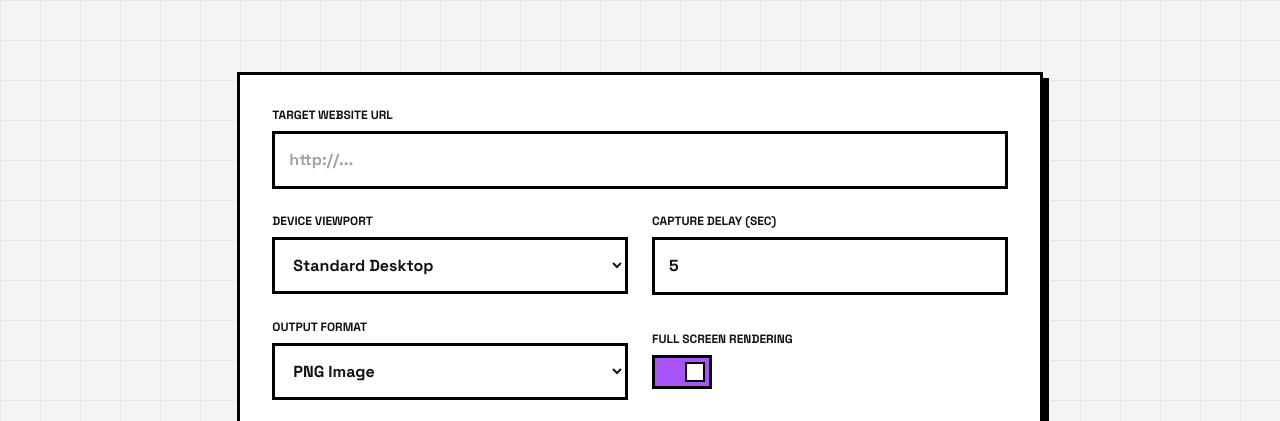
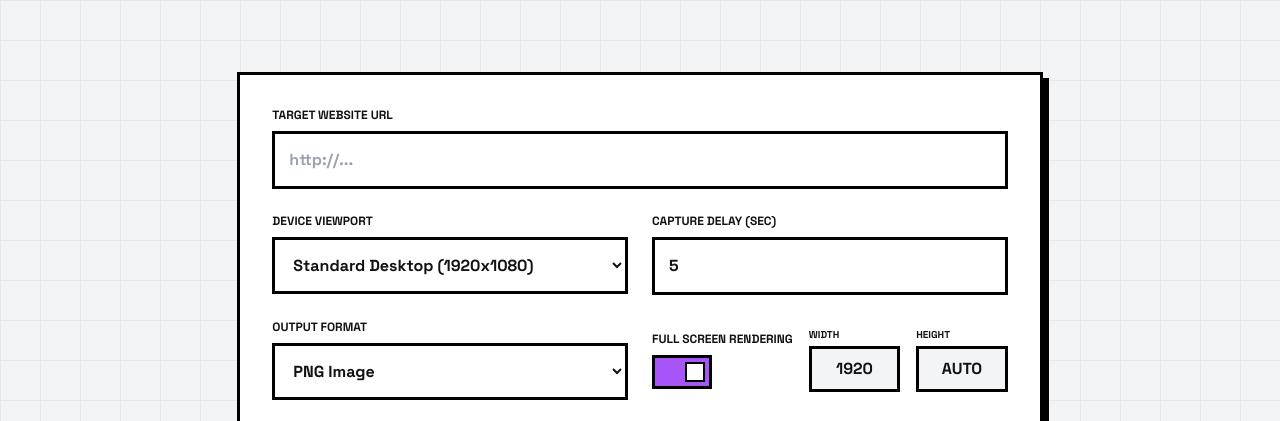
Before and after one commit to yemobyte/YeMo-SC, a website: page public/index.html in a window 1280 px wide. Shown: the part 360-781 px from the top of the page. Drawn offline with nearby package versions, Linux system fonts and the light colour scheme.

Commit message:
Enhance UI with auto-dimension sync

```diff
--- a/public/index.html
+++ b/public/index.html
@@ -245,11 +245,11 @@
                     <div class="grid grid-cols-1 md:grid-cols-2 gap-6">
                         <div>
                             <label class="block font-black text-xs uppercase mb-2">Device Viewport</label>
-                            <select id="preset" class="neo-input cursor-pointer" onchange="toggleCustom()">
-                                <option value="desktop">Standard Desktop</option>
-                                <option value="macbook-pro">MacBook Pro</option>
-                                <option value="iphone-14">iPhone 14</option>
-                                <option value="pixel-7">Google Pixel 7</option>
+                            <select id="preset" class="neo-input cursor-pointer" onchange="updateUI()">
+                                <option value="desktop">Standard Desktop (1920x1080)</option>
+                                <option value="macbook-pro">MacBook Pro (1728x1117)</option>
+                                <option value="iphone-14">iPhone 14 (390x844)</option>
+                                <option value="pixel-7">Google Pixel 7 (412x915)</option>
                                 <option value="custom">Custom Dimensions</option>
                             </select>
                         </div>
@@ -272,13 +272,19 @@
                             <div>
                                 <label class="block font-black text-xs uppercase mb-2">Full Screen Rendering</label>
                                 <label class="switch">
-                                    <input type="checkbox" id="fullPage" checked>
+                                    <input type="checkbox" id="fullPage" onchange="updateUI()" checked>
                                     <span class="slider"></span>
                                 </label>
                             </div>
-                            <div id="custom-dims" class="hidden grid-cols-2 gap-4 flex-1">
-                                <input type="number" id="cw" class="neo-input" placeholder="Width">
-                                <input type="number" id="ch" class="neo-input" placeholder="Height">
+                            <div class="grid grid-cols-2 gap-4 flex-1">
+                                <div>
+                                    <label class="block font-black text-[10px] uppercase mb-1">Width</label>
+                                    <input type="text" id="cw" class="neo-input !py-2 text-center" value="1920">
+                                </div>
+                                <div>
+                                    <label class="block font-black text-[10px] uppercase mb-1">Height</label>
+                                    <input type="text" id="ch" class="neo-input !py-2 text-center" value="AUTO">
+                                </div>
                             </div>
                         </div>
                     </div>
@@ -324,12 +330,48 @@
     <script>
         AOS.init({ once: true, duration: 600 });
         function toggleNav() { document.getElementById('mobile-nav').classList.toggle('open'); }
-        function toggleCustom() {
-            const isCustom = document.getElementById('preset').value === 'custom';
-            const el = document.getElementById('custom-dims');
-            el.classList.toggle('hidden', !isCustom);
-            el.classList.toggle('grid', isCustom);
+
+        const deviceData = {
+            'desktop': { w: 1920, h: 1080 },
+            'macbook-pro': { w: 1728, h: 1117 },
+            'iphone-14': { w: 390, h: 844 },
+            'pixel-7': { w: 412, h: 915 }
+        };
+
+        function updateUI() {
+            const preset = document.getElementById('preset').value;
+            const fullPage = document.getElementById('fullPage').checked;
+            const cw = document.getElementById('cw');
+            const ch = document.getElementById('ch');
+
+            if (preset !== 'custom') {
+                cw.value = deviceData[preset].w;
+                cw.readOnly = true;
+                cw.classList.add('bg-gray-100');
+                if (!fullPage) {
+                    ch.value = deviceData[preset].h;
+                    ch.readOnly = true;
+                    ch.classList.add('bg-gray-100');
+                }
+            } else {
+                cw.readOnly = false;
+                cw.classList.remove('bg-gray-100');
+                if (!fullPage) {
+                    if (ch.value === 'AUTO') ch.value = '1080'; // Default custom height if AUTO was set
+                    ch.readOnly = false;
+                    ch.classList.remove('bg-gray-100');
+                }
+            }
+
+            if (fullPage) {
+                ch.value = 'AUTO';
+                ch.readOnly = true;
+                ch.classList.add('bg-gray-100');
+            }
         }
+
+        window.onload = updateUI;
+
         function showToast(msg, color = 'white') {
             const t = document.getElementById('toast');
             t.innerText = msg;
@@ -340,6 +382,7 @@
 
         const dlBtn = document.getElementById('dl-btn');
         let currentFileData = null;
+
         dlBtn.onclick = () => {
             if (currentFileData) {
                 window.location.href = `/download/${currentFileData.filename}`;
@@ -366,7 +409,7 @@
                         url: document.getElementById('url').value,
                         deviceType: document.getElementById('preset').value,
                         customWidth: document.getElementById('cw').value,
-                        customHeight: document.getElementById('ch').value,
+                        customHeight: document.getElementById('ch').value === 'AUTO' ? 0 : document.getElementById('ch').value,
                         delay: document.getElementById('delay').value,
                         format: document.getElementById('format').value,
                         fullPage: document.getElementById('fullPage').checked
```
